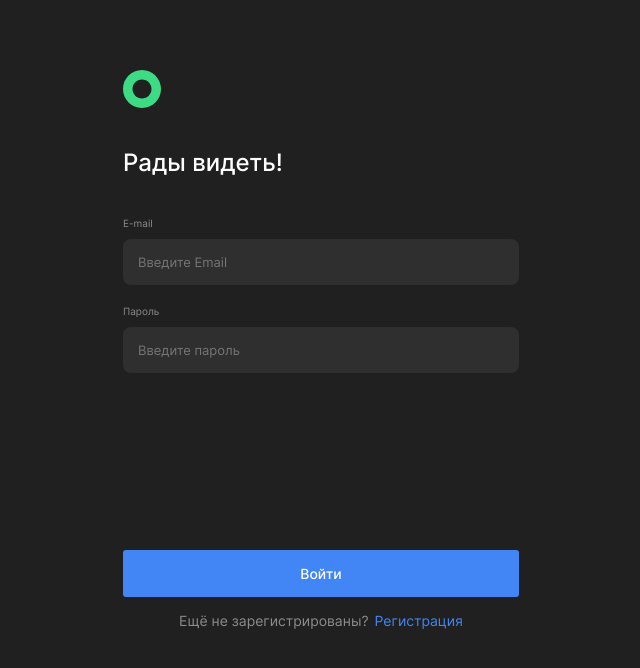
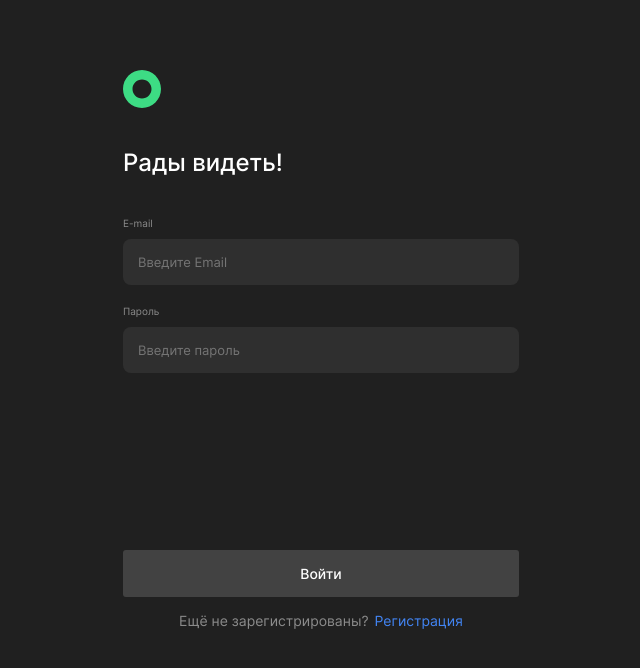
Before and after one commit to limassola/movies-explorer-frontend, a React (Create React App) app: page /signin in a window 1280 px wide. Shown: the top 668 px of the page, without its empty margins (319-959 px from the left). Built offline with nearby package versions, Linux system fonts and the light colour scheme; no server answers.

Commit message:
feat: добавлена функция авторизации

```diff
--- a/src/components/LoginForm/LoginForm.css
+++ b/src/components/LoginForm/LoginForm.css
@@ -89,6 +89,21 @@
     cursor: pointer;
 }
 
+.login-form__button_disabled {
+    border-radius: 3px;
+    border: none;
+    color: #FFF;
+    background-color: #424242;
+    text-align: center;
+    font-family: Inter, Arial, Helvetica, sans-serif;
+    font-size: 14px;
+    font-style: normal;
+    font-weight: 500;
+    line-height: normal;
+    padding: 15px;
+    margin-top: 157px;
+}
+
 .login-form__button:hover {
     opacity: 0.8;
     background: #3456F3;
--- a/src/components/LoginForm/LoginForm.js
+++ b/src/components/LoginForm/LoginForm.js
@@ -1,33 +1,78 @@
-import React, { useState } from "react";
-import { Link } from 'react-router-dom';
+import React, { useState, useContext } from "react";
+import { Link, useNavigate } from 'react-router-dom';
 import logo from '../../images/logo.svg'
 import './LoginForm.css';
+import mainApi from "../../utils/MainApi";
+import { CurrentUserContext } from '../../contexts/CurrentUserContext'
+
 
 
 function LoginForm() {
+  const navigate = useNavigate();
   const [email, setEmail] = useState("");
   const [password, setPassword] = useState("");
   const [emailError, setEmailError] = useState("");
   const [passwordError, setPasswordError] = useState("");
+  const [isFormValid, setIsFormValid] = useState(false);
+  const { currentUser, setCurrentUser } = useContext(CurrentUserContext);
 
-  const handleLogin = () => {
-    // Валидация данных и обработка авторизации
+  const validateEmail = () => {
     if (!email) {
       setEmailError("Введите почту");
+      return false;
     } else if (!/\S+@\S+\.\S+/.test(email)) {
       setEmailError("Некорректный формат почты");
+      return false;
     } else {
       setEmailError("");
+      return true;
     }
+  }
 
+  const validatePassword = () => {
     if (!password) {
-      setPasswordError("Введите пароль");
+      setPasswordError("Что-то пошло не так...");
+      return false;
     } else if (password.length < 6) {
       setPasswordError("Пароль должен содержать не менее 6 символов");
+      return false;
     } else {
       setPasswordError("");
+      return true;
+    }
+  }
+
+  const validateForm = () => {
+    const isEmailValid = validateEmail();
+    const isPasswordValid = validatePassword();
+
+    setIsFormValid(isEmailValid && isPasswordValid);
+  }
+
+  const handleLogin = (e) => {
+    // Валидация данных и обработка авторизации
+    e.preventDefault()
+    validateForm();
+
+    if(isFormValid) {
+      mainApi.signin({email, password})
+      .then((data) => {
+        setCurrentUser(data)
+        navigate('/movies')
+      })
+      .catch(err => console.log(err));
     }
   };
+
+  const handleEmailChange = (e) => {
+    setEmail(e.target.value);
+    validateForm();
+  }
+
+  const handlePasswordChange = (e) => {
+    setPassword(e.target.value);
+    validateForm();
+  }
 
   return (
     <form className="login-form">
@@ -41,7 +86,7 @@ function LoginForm() {
             type="email"
             className="login-form__input"
             value={email}
-            onChange={(e) => setEmail(e.target.value)}
+            onChange={handleEmailChange}
             placeholder="Введите Email"
             required
             />
@@ -53,7 +98,7 @@ function LoginForm() {
             type="password"
             className="login-form__input"
             value={password}
-            onChange={(e) => setPassword(e.target.value)}
+            onChange={handlePasswordChange}
             placeholder="Введите пароль"
             required
             minLength="6"
@@ -61,7 +106,7 @@ function LoginForm() {
             />
             {passwordError && <p className="login-form__error">{passwordError}</p>}
         </label>
-        <button type="button" className="login-form__button" onClick={handleLogin}>Войти</button>
+        <button type="button" className={`${isFormValid ? 'login-form__button' : 'login-form__button_disabled'}`} onClick={handleLogin}>Войти</button>
     </form>
   );
 }
--- a/src/components/Profile/Profile.js
+++ b/src/components/Profile/Profile.js
@@ -1,9 +1,10 @@
-import React, {useState} from 'react';
+import React, { useState, useContext} from 'react';
 import { Link } from 'react-router-dom';
 // import Popup from "./Popup";
 import Header from "../Header/Header";
 import BurgerMenu from "../BurgerMenu/BurgerMenu";
 import './Profile.css';
+import { CurrentUserContext } from '../../contexts/CurrentUserContext';
 
 
 function Profile({ user, onEditProfile, onSignOut }) {
--- a/src/components/RegisterForm/RegisterForm.css
+++ b/src/components/RegisterForm/RegisterForm.css
@@ -101,8 +101,6 @@
     line-height: normal;
     padding: 15px;
     margin-top: 70px;
-    transition: all 0.3s;
-    cursor: pointer;
 }
 
 .form__button:hover {
--- a/src/utils/MainApi.js
+++ b/src/utils/MainApi.js
@@ -62,6 +62,19 @@ class MainApi {
         .then(this._handleResponse);
 
     }
+
+    signin({email, password}){
+        return fetch(`${this._baseUrl}/signin`, {
+            method: 'POST',
+            // credentials: 'include',
+            // mode: 'cors',
+            headers: {
+                "Content-Type": "application/json"
+            },
+            body: JSON.stringify({email, password})
+        })
+        .then(this._handleResponse);
+    }
 }
 
 const mainApi = new MainApi({
```
